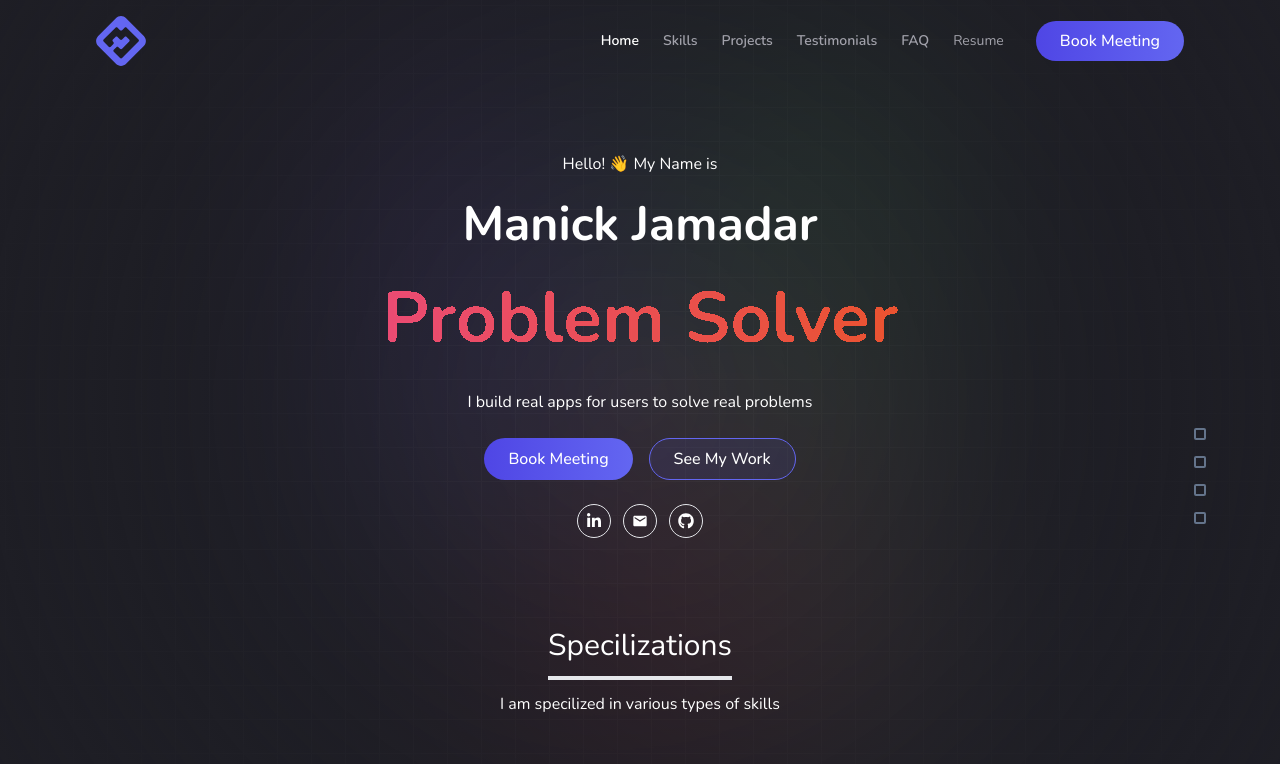
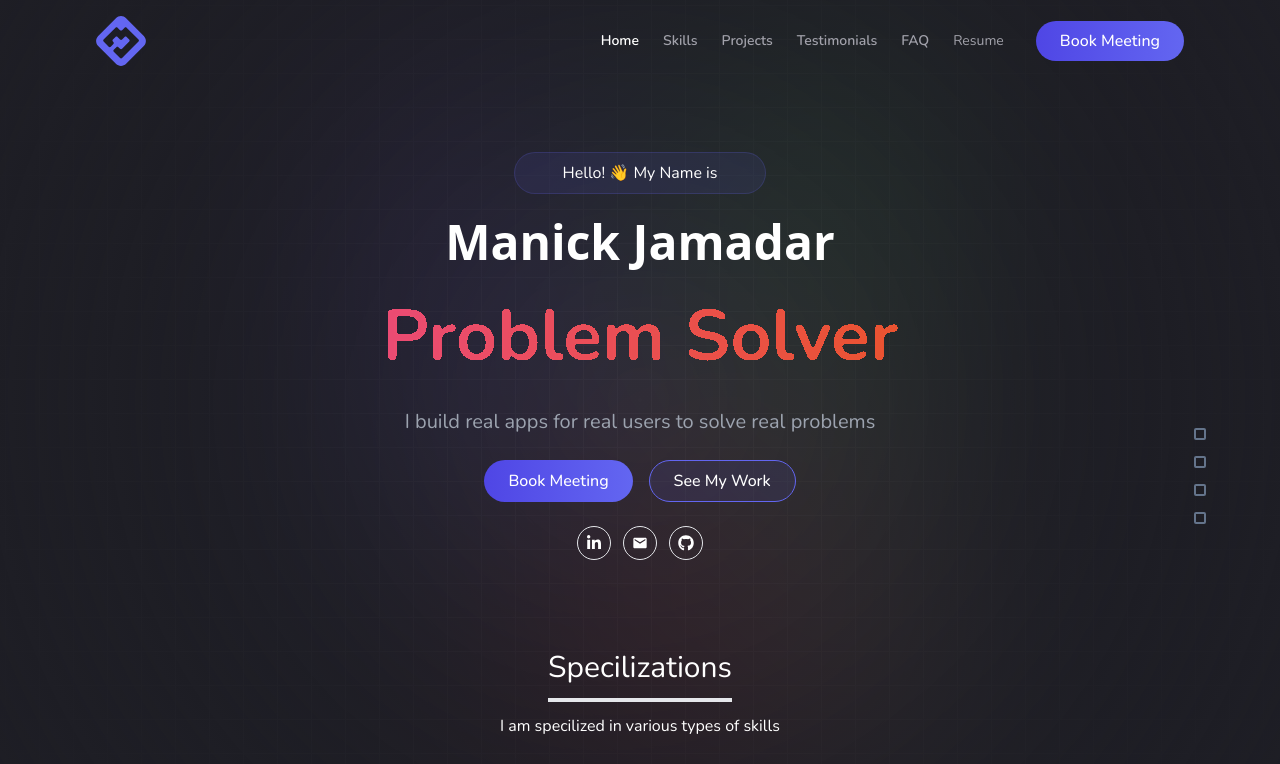
Before and after one commit to manickjamadar/personal-website, a Next.js app: page / in a window 1280 px wide. Shown: the top 764 px of the page. Built offline with nearby package versions, Linux system fonts and the light colour scheme.

Commit message:
hero all text design improved

```diff
--- a/app/components/sections/hero.tsx
+++ b/app/components/sections/hero.tsx
@@ -6,12 +6,18 @@ import MorphTexts from "../MorphTexts";
 const Hero = () => {
   return (
     <div className="flex flex-col items-center gap-6 text-center">
-      <p>Hello! 👋 My Name is</p>
-      <h2 className="text-5xl font-bold">Manick Jamadar</h2>
+      <p className="border border-primary-500 border-opacity-20 bg-primary-500 bg-opacity-10 text-sm sm:text-base px-8 py-2 sm:px-12 sm:py-2 rounded-full">
+        Hello! 👋 My Name is
+      </p>
+      <h2 className="text-4xl md:text-5xl font-bold font-sans">
+        Manick Jamadar
+      </h2>
       <MorphTexts
         texts={["Full Stack Developer", "UI/UX Designer", "Problem Solver"]}
       />
-      <p>I build real apps for users to solve real problems</p>
+      <p className="text-gray-400 text-base sm:text-lg md:text-xl">
+        I build real apps for real users to solve real problems
+      </p>
       <div className="flex gap-4 flex-wrap justify-center">
         <button className="primary-btn">Book Meeting</button>
         <a href={LinkPath.projects} className="primary-outline-btn">
```
